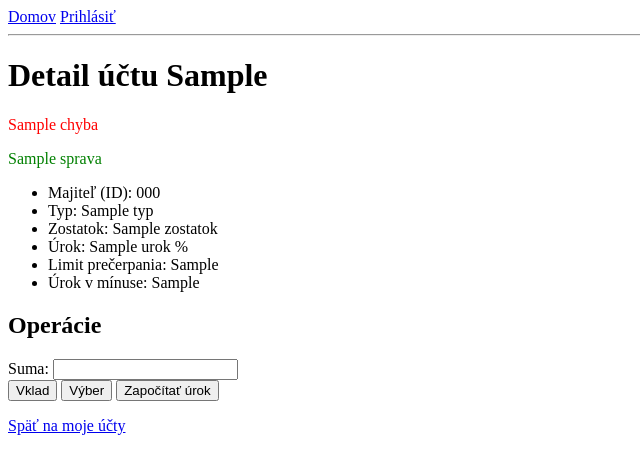
After one commit to Exclypsy/MojaBanka_Web, a Flask app: template web/templates/detail_uctu.html in a window 1280 px wide. The commit adds this page. Shown: the top 474 px of the page, without its empty margins (0-640 px from the left). Run offline with Flask 3, Linux system fonts and the light colour scheme; the template is opened without the code that fills it: most values are stand-ins (such as "Sample title", 1, 10 or a date in 2020).

Commit message:
web - majitel - vklad/vyber

```diff
--- a/modely/ucet.py
+++ b/modely/ucet.py
@@ -74,6 +74,10 @@ class Ucet:
         conn.close()
 
     def vyber(self, suma, je_majitel=True, je_dominsu=False):
+        suma = float(suma)
+        self.zostatok = float(self.zostatok)
+        if self.limit_precerpania is not None:
+            self.limit_precerpania = float(self.limit_precerpania)
         if suma <= 0:
             raise ValueError("Suma vyberu musi byt kladna.")
 
@@ -84,7 +88,7 @@ class Ucet:
             if self.zostatok < suma:
                 raise ValueError("Nedostatok prostriedkov na ucte.")
         else:
-            max_mozne = self.zostatok + (self.limit_precerpania or 0)
+            max_mozne = float(self.zostatok) + float(self.limit_precerpania or 0)
             if suma > max_mozne:
                 raise ValueError("Prekroceny limit precerpania.")
 
--- a/web/app.py
+++ b/web/app.py
@@ -171,5 +171,78 @@ def ucty_prehlad():
 
     return render_template("ucty.html", ucty=ucty)
 
+@app.route("/moje_ucty")
+def moje_ucty():
+    if not vyzaduje_prihlasenie():
+        return redirect(url_for("login"))
+
+    klient_id = session.get("klient_id")
+
+    conn = get_connection()
+    cursor = conn.cursor(dictionary=True)
+    cursor.execute("""
+        SELECT cislo_uctu, zostatok, urok, typ,
+               limit_precerpania, urok_v_minuse
+        FROM ucet
+        WHERE id_majitela = %s
+        ORDER BY cislo_uctu
+    """, (klient_id,))
+    ucty = cursor.fetchall()
+    cursor.close()
+    conn.close()
+
+    return render_template("moje_ucty.html", ucty=ucty)
+
+@app.route("/ucet/<int:cislo_uctu>", methods=["GET", "POST"])
+def detail_uctu(cislo_uctu):
+    if not vyzaduje_prihlasenie():
+        return redirect(url_for("login"))
+
+    klient_id = session.get("klient_id")
+    rola = session.get("klient_rola")
+
+    u = Ucet.nacitaj_podla_cisla(cislo_uctu)
+    if u is None:
+        return "Účet neexistuje.", 404
+
+    # kontrola prístupu:
+    # - majiteľ môže len svoje účty
+    # - operátor môže všetky
+    if rola != "OPERATOR" and u.id_majitela != klient_id:
+        return "Nemáš právo vidieť tento účet.", 403
+
+    chyba = None
+    sprava = None
+
+    if request.method == "POST":
+        akcia = request.form.get("akcia")
+
+        try:
+            if akcia == "vklad":
+                suma = float(request.form.get("suma", "0"))
+                u.vklad(suma)
+                sprava = "Vklad bol úspešný."
+            elif akcia == "vyber":
+                suma = float(request.form.get("suma", "0"))
+                je_dominsu = (u.typ == "DOMINUSU")
+                u.vyber(suma, je_majitel=(rola != "OPERATOR"), je_dominsu=je_dominsu)
+                sprava = "Výber bol úspešný."
+            elif akcia == "urok":
+                u.zapocitaj_urok()
+                sprava = "Úrok bol započítaný."
+        except Exception as e:
+            chyba = str(e)
+
+        # načítaj z DB znovu, aby sa zobrazil aktuálny zostatok
+        u = Ucet.nacitaj_podla_cisla(cislo_uctu)
+
+    return render_template(
+        "detail_uctu.html",
+        u=u,
+        rola=rola,
+        chyba=chyba,
+        sprava=sprava
+    )
+
 if __name__ == "__main__":
     app.run(debug=True)
--- a/web/templates/dashboard.html
+++ b/web/templates/dashboard.html
@@ -12,6 +12,8 @@
         <li><a href="{{ url_for('ucty_prehlad') }}">Zobraziť všetky účty</a></li>
     </ul>
 {% else %}
-    <p>Si majiteľ – v ďalšom kroku pridáme tvoje účty a operácie (vklad, výber).</p>
+    <ul>
+        <li><a href="{{ url_for('moje_ucty') }}">Moje účty</a></li>
+    </ul>
 {% endif %}
 {% endblock %}
--- /dev/null
+++ b/web/templates/detail_uctu.html
@@ -0,0 +1,40 @@
+{% extends "base.html" %}
+{% block title %}Detail účtu{% endblock %}
+{% block content %}
+<h1>Detail účtu {{ u.cislo_uctu }}</h1>
+
+{% if chyba %}
+    <p style="color:red;">{{ chyba }}</p>
+{% endif %}
+{% if sprava %}
+    <p style="color:green;">{{ sprava }}</p>
+{% endif %}
+
+<ul>
+    <li>Majiteľ (ID): {{ u.id_majitela }}</li>
+    <li>Typ: {{ u.typ }}</li>
+    <li>Zostatok: {{ u.zostatok }}</li>
+    <li>Úrok: {{ u.urok }} %</li>
+    <li>Limit prečerpania: {{ u.limit_precerpania }}</li>
+    <li>Úrok v mínuse: {{ u.urok_v_minuse }}</li>
+</ul>
+
+<h2>Operácie</h2>
+
+<form method="post">
+    <label>Suma:
+        <input type="number" step="0.01" name="suma" required>
+    </label><br>
+
+    {% if rola == "OPERATOR" %}
+        <button type="submit" name="akcia" value="vklad">Vklad</button>
+        <button type="submit" name="akcia" value="urok">Započítať úrok</button>
+    {% else %}
+        <button type="submit" name="akcia" value="vklad">Vklad</button>
+        <button type="submit" name="akcia" value="vyber">Výber</button>
+        <button type="submit" name="akcia" value="urok">Započítať úrok</button>
+    {% endif %}
+</form>
+
+<p><a href="{{ url_for('moje_ucty') }}">Späť na moje účty</a></p>
+{% endblock %}
--- a/web/templates/vytvor_ucet.html
+++ b/web/templates/vytvor_ucet.html
@@ -1,7 +1,7 @@
 {% extends "base.html" %}
 {% block title %}Vytvorenie účtu{% endblock %}
 {% block content %}
-<h1>Vytvorenie účtu (Formulár B)</h1>
+<h1>Vytvorenie účtu</h1>
 
 {% if chyba %}
     <p style="color:red;">{{ chyba }}</p>
```
Also changed, not shown: web/templates/moje_ucty.html (added, +30 -0 lines).
